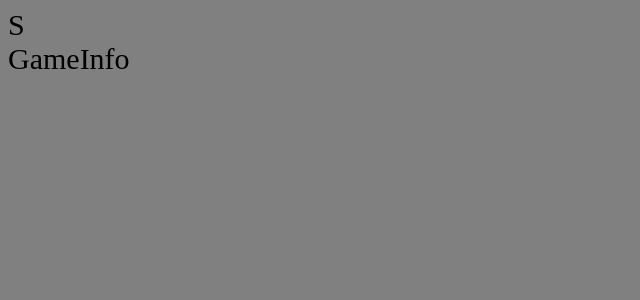
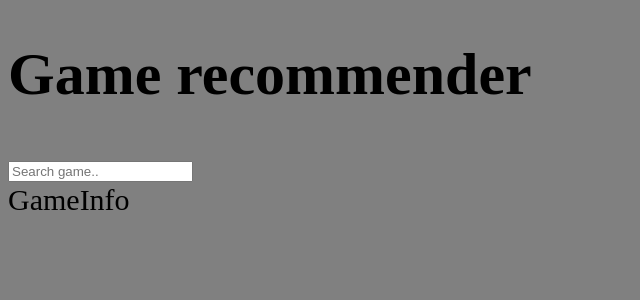
Before and after one commit to MatchaSage/rawg-project, a React (Vite) app in the folder vite-project/: page / in a window 1280 px wide. Shown: the top 300 px of the page, without its empty margins (0-640 px from the left). Built offline with nearby package versions, Linux system fonts and the light colour scheme.

Commit message:
Start work on search component

```diff
--- a/vite-project/src/Components/Search.jsx
+++ b/vite-project/src/Components/Search.jsx
@@ -1,5 +1,28 @@
 import React from "react";
+import { useState } from "react";
 
 export default function Search() {
-  return <div>S</div>;
+  async function fetchGameData() {
+    const response = await fetch(
+      "https://api.rawg.io/api/games?key=3649c080caa8421eb6efd3638ba5b10e",
+      { mode: "cors" }
+    );
+    const data = await response.json();
+    console.log(data);
+  }
+
+  const [gameSearch, changeSearch] = useState();
+
+  return (
+    <div className="searchBlock">
+      <h1>Game recommender</h1>
+      <input
+        type="text"
+        name="gameSearch"
+        value={gameSearch}
+        placeholder="Search game.."
+        onChange={(event) => changeSearch(event.target.value)}
+      ></input>
+    </div>
+  );
 }
```
